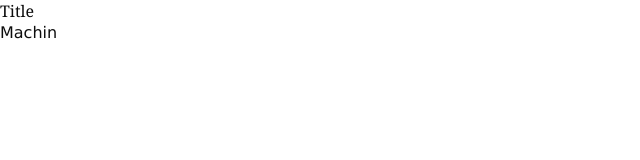
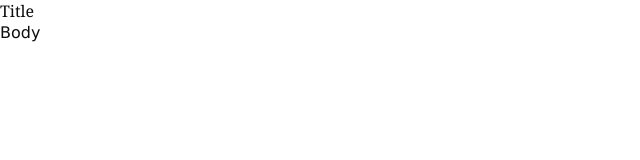
Before and after one commit to solarsailer/next-boilerplate, a Next.js app: page / in a window 1280 px wide. Shown: the top 160 px of the page, without its empty margins (0-640 px from the left). Built offline with nearby package versions, Linux system fonts and the light colour scheme.

Commit message:
Fix text

```diff
--- a/src/pages/index.js
+++ b/src/pages/index.js
@@ -8,7 +8,7 @@ const Index = () => {
   return (
     <main role="main">
       <h1>Title</h1>
-      <p>Machin</p>
+      <p>Body</p>
     </main>
   )
 }
```
